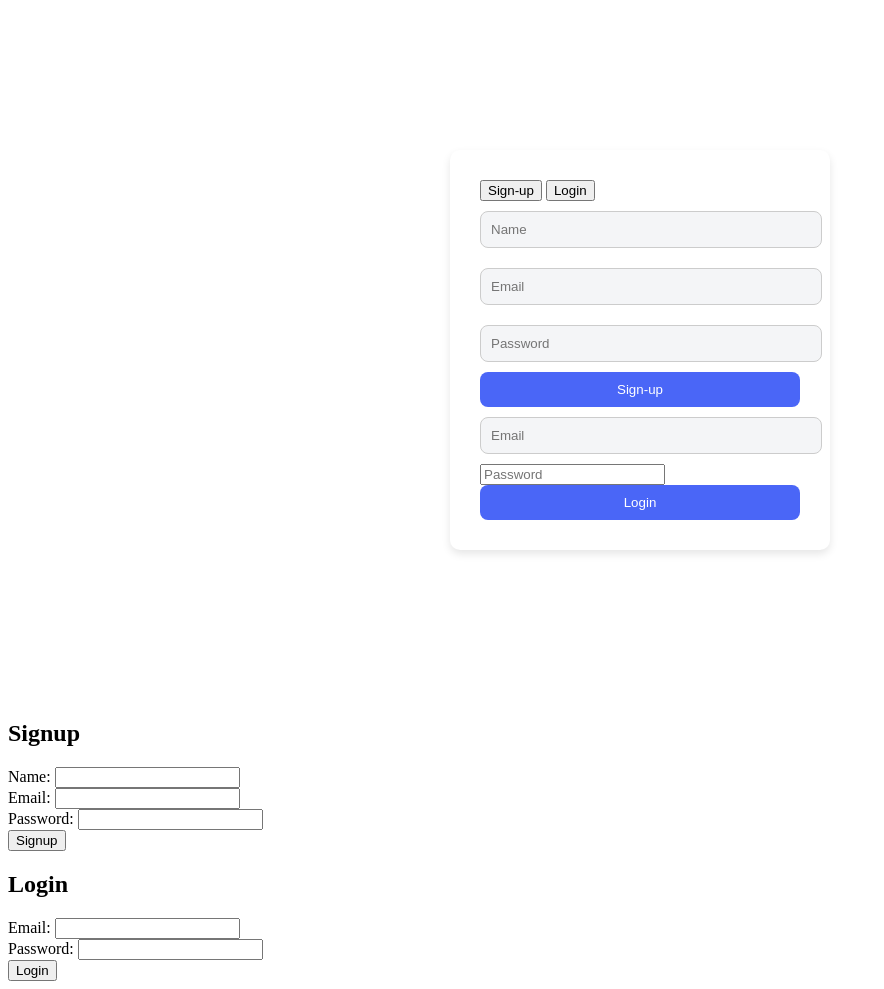
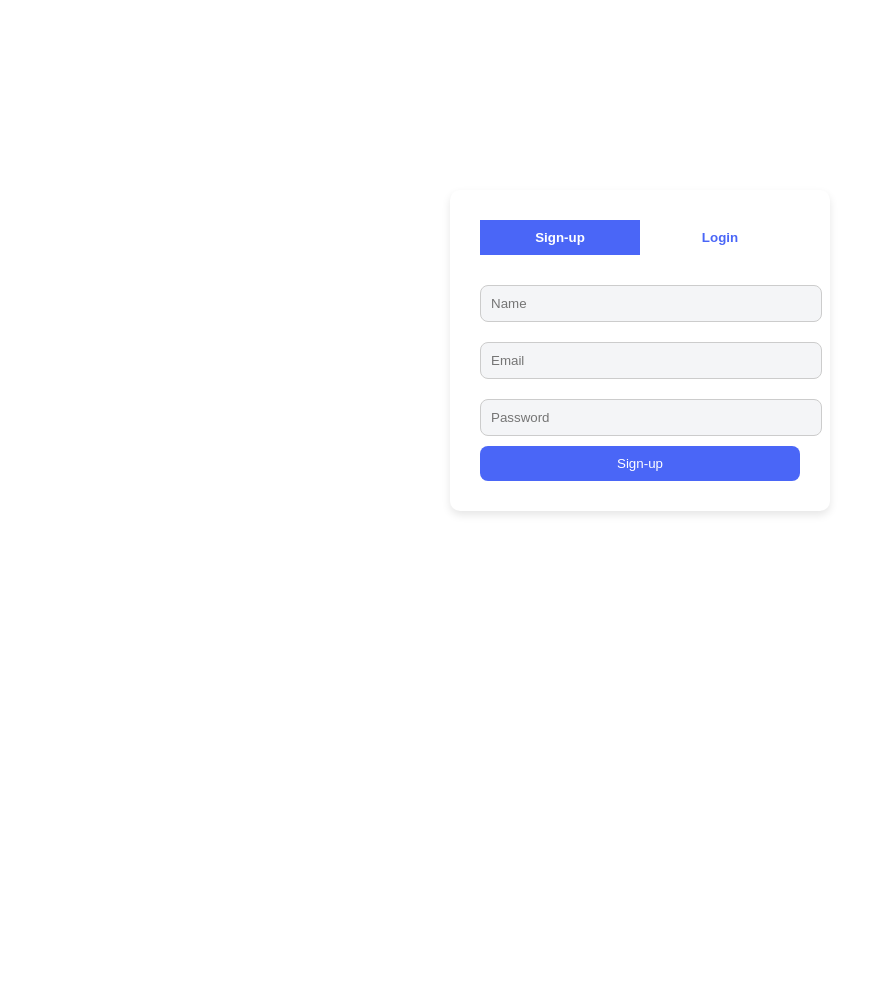
Before and after one commit to kxvalencia/capstone, a PHP site: page /login.php in a window 1280 px wide. Shown: the part 81-1070 px from the top of the page, without its empty margins (0-884 px from the left). After the commit the page ends 596 px from the top, so only its background shows below. Run offline with PHP 8.4, Linux system fonts and the light colour scheme.

Commit message:
Update login.php

```diff
--- a/login.php
+++ b/login.php
@@ -1,74 +1,52 @@
 <!DOCTYPE html>
 <html>
 
-<link rel="stylesheet" href="login.css">
-<!--<div class="header" id="head">-->
-
-</div>
 <head>
+    <link rel="stylesheet" href="login.css">
     <title>Signup/Login</title>
 </head>
 
 <body>
     <div class="header">
-        <h1>
-            Welcome to Valencia Medical
-        </h1>
+        <h1>Welcome to Valencia Medical</h1>
     </div>
 
     <div class="valencia">
         <div class="formBox">
-            <div class="buttonBox">
-            <div id="btn"></div>
-                <button type="button" class="toggleButton" onclick="signupID()">Sign-up</button>
-                <button type="button" class="toggleButton" onclick="loginID()">Login</button>
+            <div class="tabs">
+                <button class="tabButton active" onclick="showTab('signupID')">Sign-up</button>
+                <button class="tabButton" onclick="showTab('loginID')">Login</button>
+            </div>
 
-            </div>
             <form id="signupID" class="inputGroup" action="auth.php" method="post">
-                <input type="text" placeholder="Name" class="inputField" name="signup-name"><br>
-                <input type="text" placeholder="Email" class="inputField" name="signup_email"><br>
-                <input type="password" placeholder="Password" class="inputField" name="signup_password"><br>
-                <button type="submit" class="submitButton" name="signup" value="Signup">Sign-up</button>
+                <input type="text" placeholder="Name" class="inputField" name="signup-name">
+                <input type="text" placeholder="Email" class="inputField" name="signup_email">
+                <input type="password" placeholder="Password" class="inputField" name="signup_password">
+                <button type="submit" class="submitButton" name="signup">Sign-up</button>
             </form>
-            <form id="loginID" class="inputGroup" action="auth.php" method="post">
-                <input type="text" placeholder="Email" class="inputField" name="signup_email">
-                <input type="password" placeholder="Password" name="login_password">
-                <button type="submit" class="submitButton" name="login" value="Login">Login</button>
 
+            <form id="loginID" class="inputGroup hidden" action="auth.php" method="post">
+                <input type="text" placeholder="Email" class="inputField" name="login_email">
+                <input type="password" placeholder="Password" class="inputField" name="login_password">
+                <button type="submit" class="submitButton" name="login">Login</button>
             </form>
         </div>
     </div>
+
     <script>
-        var x = document.getElementById("signupID");
-        var y = document.getElementById("loginID");
-        var z = document.getElementById("btn");
+        function showTab(id) {
+            var forms = document.getElementsByClassName('inputGroup');
+            for(var i = 0; i < forms.length; i++) {
+                forms[i].classList.add('hidden');
+            }
+            document.getElementById(id).classList.remove('hidden');
 
-        function loginID(){
-            x.style.left="-400px";
-            y.style.left="50px";
-            z.style.left="110px";
-        }
-        function signupID(){
-            x.style.left="50px";
-            y.style.left="450px";
-            z.style.left="0";
+            var buttons = document.getElementsByClassName('tabButton');
+            for(var i = 0; i < buttons.length; i++) {
+                buttons[i].classList.remove('active');
+            }
+            event.currentTarget.classList.add('active');
         }
     </script>
-
-<h2>Signup</h2>
-<form action="auth.php" method="post">
-    Name: <input type="text"  name="signup_name"><br>
-    Email: <input type="text"  name="signup_email"><br>
-    Password: <input type="password" name="signup_password"><br>
-    <input type="submit" name="signup" value="Signup">
-</form>
-
-<h2>Login</h2>
-<form action="auth.php" method="post" >
-    Email: <input type="text" name="login_email"><br>
-    Password: <input type="password" name="login_password"><br>
-    <input type="submit" name="login" value="Login">
-</form>
-
 </body>
 </html>
```
